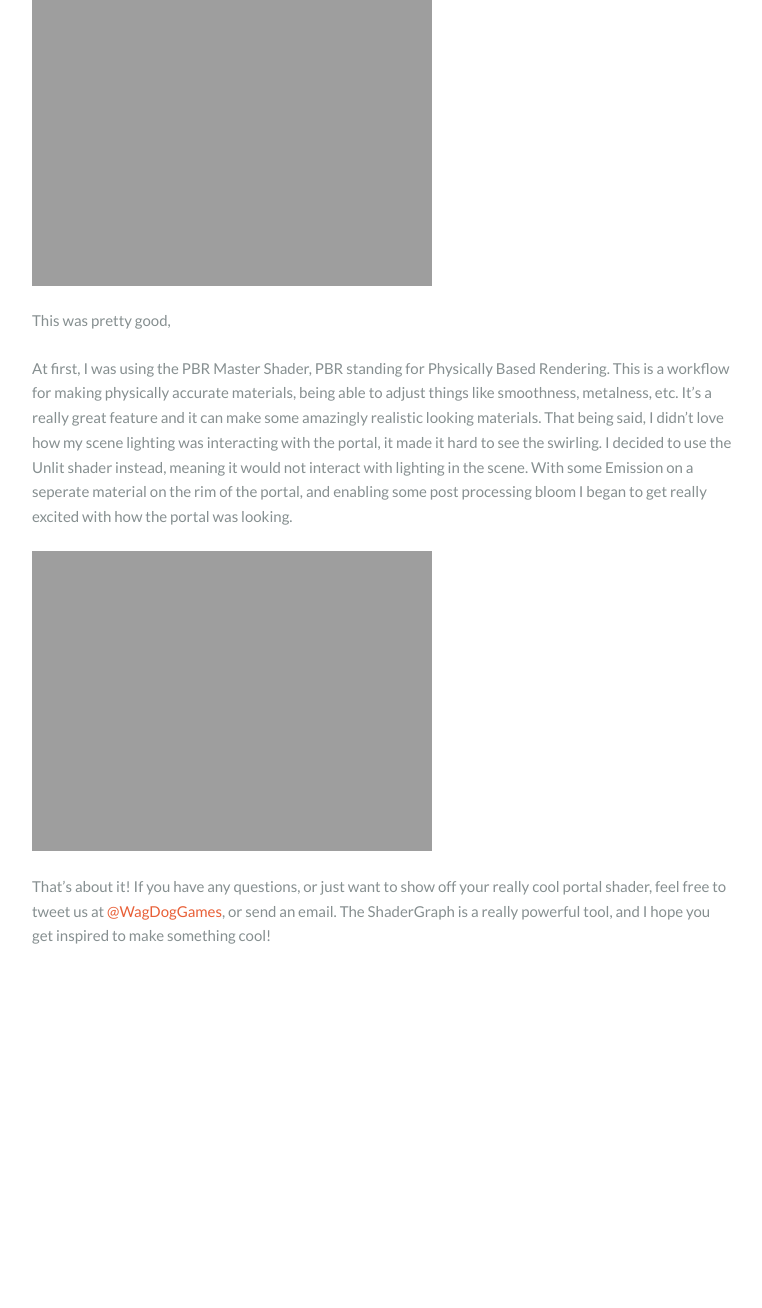
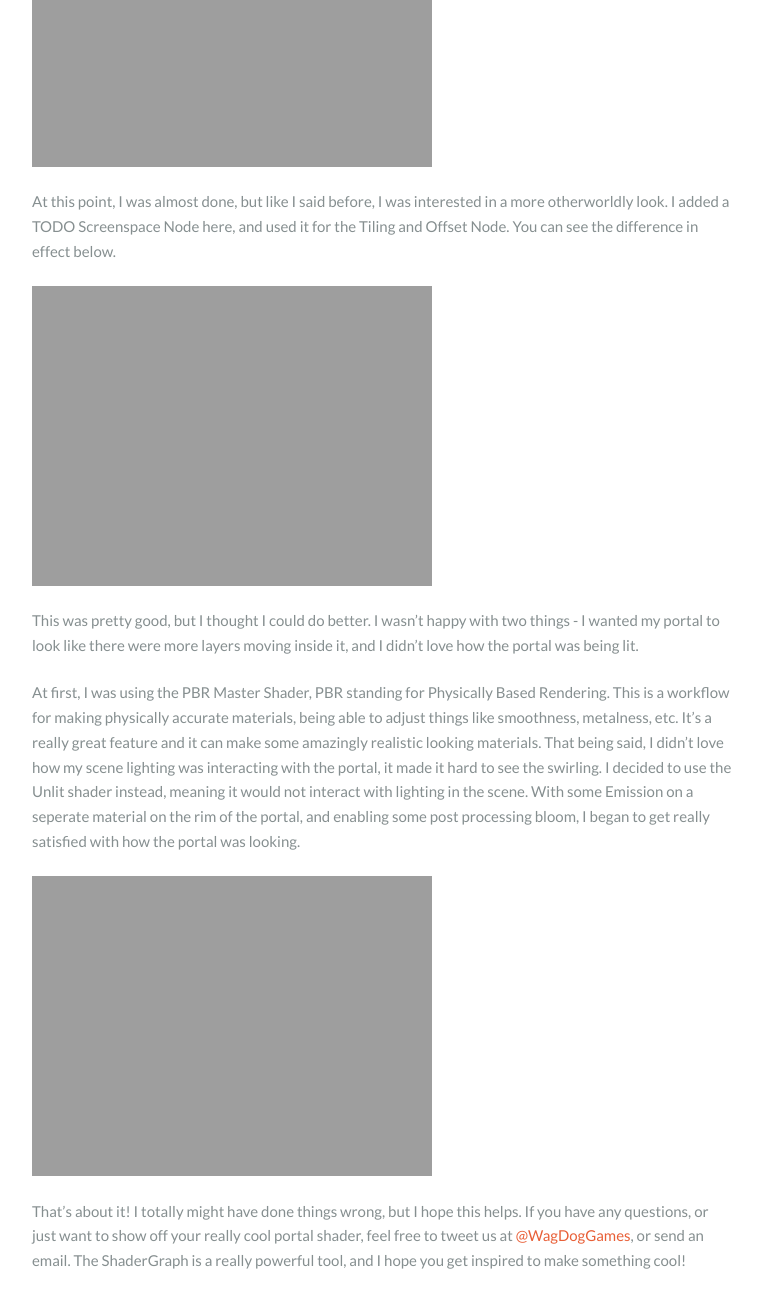
Before and after one commit to GriffinBrodman/WagDogGames.github.io, a Jekyll site: the page built from _posts/2018-07-15-portal_shader_graph.md, in a window 1280 px wide and 1400 px high, scrolled down 3206 px. Shown: the top 1308 px of the window, without its empty margins (383-1145 px from the left). Built offline with Jekyll 4.4.1, drawn with Linux system fonts in a browser that asks for light colours; some web fonts are replaced; before the commit the page ends 4282 px from its top, so only the background shows below that; some of the changed text lies outside the part shown.

Commit message:
Add images, updates text, fixes link, Tries images so I can statr to shrink them

```diff
--- a/_layouts/blog_page.html
+++ b/_layouts/blog_page.html
@@ -12,7 +12,7 @@
     {% for post in site.posts %}
                 <div class="post">
                     <!-- Heading -->
-                    <a href="#"><h1>{{ post.title }}</h1></a>
+                    <a href="{{ post.url }}"><h1>{{ post.title }}</h1></a>
                     <hr>
                     <div class="in-content">
                         <a href="{{ site.url }}/img/{{ post.expandedpreviewimage }}"><img src="{{ site.url }}/img/{{ post.previewimage }}" alt=""/></a>
--- a/_layouts/home_page.html
+++ b/_layouts/home_page.html
@@ -33,7 +33,7 @@
     {% for post in site.posts limit:3 %}
                 <div class="post">
                     <!-- Heading -->
-                    <a href="#"><h1>{{ post.title }}</h1></a>
+                    <a href="{{ post.url }}"><h1>{{ post.title }}</h1></a>
                     <hr>
                     <div class="in-content">
                         <a href="{{ site.url }}/img/{{ post.expandedpreviewimage }}"><img src="{{ site.url }}/img/{{ post.previewimage }}" alt=""/></a>
--- a/_posts/2018-07-15-portal_shader_graph.md
+++ b/_posts/2018-07-15-portal_shader_graph.md
@@ -19,30 +19,30 @@
 
 For this portal, I knew I wanted some cool swirling effect, and I also really wanted to make it look like a tear in space. Immediately I knew I probably wanted a shader in terms of screen space, where the color of a pixel is determined by its position on the screen, as compared to a shader terms of object space or the UVs, determined by the pixel's position on the object. This is a pretty simplified discussion but a good illustration is that if you had a sphere with some design, and you rotated the sphere, the image would rotate with the object if the shader in terms of the UVs of the object, or Object Space, but would not change at all if it was in terms of screen space. I like to think of it as if you had an image behind your screen, and the mesh that you put your shader on was like a hole in the screen, if that makes sense. For more about shaders, I highly recommend "Makin' Stuff Look Good" and [his series on Shaders](https://www.youtube.com/watch?v=T-HXmQAMhG0).
 
-I certainly don't think I've achieved anything too special with my effect, but I know the ShaderGraph is relatively knew and maybe this could give someone out there some tip or inspiration. To start off, I wanted my Shader to have some swirling effect, to look cool and ethereal and purple. I looked into the three types of noise that the ShaderGraph currently supports, Noise, Gradient Noise, and Voronoi. ADD BRIEF DESCRIPTION OF ALL THREE Gradient Noise definitely looked the most like what I was going for.
+I certainly don't think I've achieved anything too special with my effect, but I know the ShaderGraph is relatively knew and maybe this could give someone out there some tip or inspiration. To start off, I wanted my Shader to have some swirling effect, to look cool and ethereal and purple. I looked into the three types of noise that the ShaderGraph currently supports, Simple Noise, Gradient Noise, and Voronoi. They all have really interesting uses, but the Simple Noise definitely looked the most like what I was going for. I've used Voronoi noise before for things like leather, or cracks in an egg, and Gradient Noise might be good for a bumpy surface, and there's lots of interesting reading behind the generartion and uses of both of them.
 
-![image of all three colors](http://WagDogGames.com/img/2018posts/PortalShader/portal.jpg)
+![noise image](http://WagDogGames.com/img/2018posts/PortalShader/noise.PNG)
 
 I then used the Lerp Node (Linear Interpolation) to color it. If you're unfamiliar, Linear Interpolation is when you have two input values, and a factor to interpolate between them (T in the Lerp Node). If you had the numbers 3 and 6, and you wanted to interpolate to find the value 40% betweem them, you'd calculate (1-T) * A + T * B. Here that's 60% * 3 + 40% * 6, or 4.2.
 
 In Unity, Lerp can be thought of as a "combine" node, where it takes some factor to combine them. This really gets interesting when you supply T as something more complex than a simple value. In this case, we're supplying T as the image produced by the Gradient Noise. The conversion between an image to a value can be thought of as "How white is this pixel?" A pure white pixel would be a 1, a pure black pixel would be a 0. Using this, every pixel is Lerped between the two colors I've selected, and we get this. (Note: For most shaders, I would use an input here so that these colors could be independently set per material, but I wanted to keep things simple for this tutorial. If you don't know what that means, a Unity Material is basically an instance of a shader, so if you have inputs to your shader, different materials could be providing different inputs to the same shader for a different effect.)
 
-![image of colored lerp](http://WagDogGames.com/img/2018posts/PortalShader/portal.jpg)
+![image of colored lerp](http://WagDogGames.com/img/2018posts/PortalShader/lerp.PNG)
 
 Now that I had the color I wanted, I figured that all good portals are swirling and moving. Since I knew I wanted to move my texture, I hooked up the UV input from the Gradient Noise to the Tiling and Offset Node. If you've never heard of a UV, it's the mapping for a mesh to get from 2D inputs to 3D inputs. When people create textures, they're created in 2D, so graphics programs need a way to wrap that 2D image onto the 3D mesh. The name is really cute actually, if an object is made up of vertices with XYZ coordinates, it also has a 2D UV map made up of U and V. Like letters, get it? UVs are a big part of working with 3D models, and definitely worth learning about.
 
 By passing in a Tiling and Offset Node, we can tile our image, or we can shift (offset) our image. By moving the offset, I can make it look like the portal has some swirling magical energies of old. But I wanted it to continually swirl, so I needed to use time as my input. I split time into two multiply Nodes, and then combine them, so that I could control the speed at which the portal moves up/down and left/right independently, (along the U and V axes). Putting this all together, I get an effect that looks like this.
 
-![gif of portal](http://WagDogGames.com/img/2018posts/PortalShader/portal.jpg)
+![gif of portal](http://WagDogGames.com/img/2018posts/PortalShader/movement.gif)
 
 At this point, I was almost done, but like I said before, I was interested in a more otherworldly look. I added a TODO Screenspace Node here, and used it for the Tiling and Offset Node. You can see the difference in effect below.
 
 ![gif of screenspace portal](http://WagDogGames.com/img/2018posts/PortalShader/portal.jpg)
 
-This was pretty good,
+This was pretty good, but I thought I could do better. I wasn't happy with two things - I wanted my portal to look like there were more layers moving inside it, and I didn't love how the portal was being lit.
 
-At first, I was using the PBR Master Shader, PBR standing for Physically Based Rendering. This is a workflow for making physically accurate materials, being able to adjust things like smoothness, metalness, etc. It's a really great feature and it can make some amazingly realistic looking materials. That being said, I didn't love how my scene lighting was interacting with the portal, it made it hard to see the swirling. I decided to use the Unlit shader instead, meaning it would not interact with lighting in the scene. With some Emission on a seperate material on the rim of the portal, and enabling some post processing bloom I began to get really excited with how the portal was looking.
+At first, I was using the PBR Master Shader, PBR standing for Physically Based Rendering. This is a workflow for making physically accurate materials, being able to adjust things like smoothness, metalness, etc. It's a really great feature and it can make some amazingly realistic looking materials. That being said, I didn't love how my scene lighting was interacting with the portal, it made it hard to see the swirling. I decided to use the Unlit shader instead, meaning it would not interact with lighting in the scene. With some Emission on a seperate material on the rim of the portal, and enabling some post processing bloom, I began to get really satisfied with how the portal was looking.
 
 ![gif of finished portal](http://WagDogGames.com/img/2018posts/PortalShader/portal.jpg)
 
-That's about it! If you have any questions, or just want to show off your really cool portal shader, feel free to tweet us at [@WagDogGames](https://twitter.com/WagDogGames), or send an email. The ShaderGraph is a really powerful tool, and I hope you get inspired to make something cool!
+That's about it! I totally might have done things wrong, but I hope this helps. If you have any questions, or just want to show off your really cool portal shader, feel free to tweet us at [@WagDogGames](https://twitter.com/WagDogGames), or send an email. The ShaderGraph is a really powerful tool, and I hope you get inspired to make something cool!
```
Also changed, not shown: img/2018posts/PortalShader/lerp.PNG (added), img/2018posts/PortalShader/noise.PNG (added), img/optimized/hamster_post.jpg (added), 1 other file.
